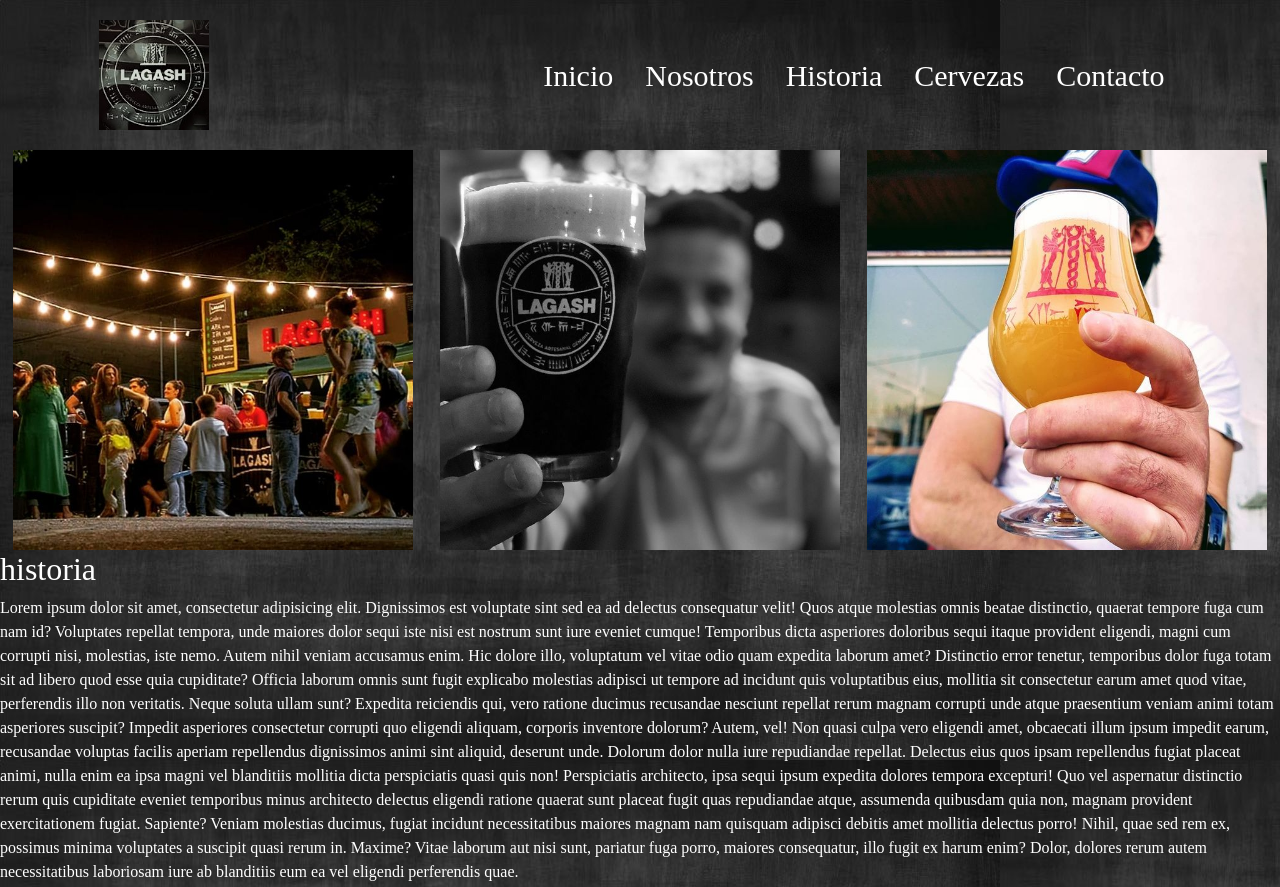
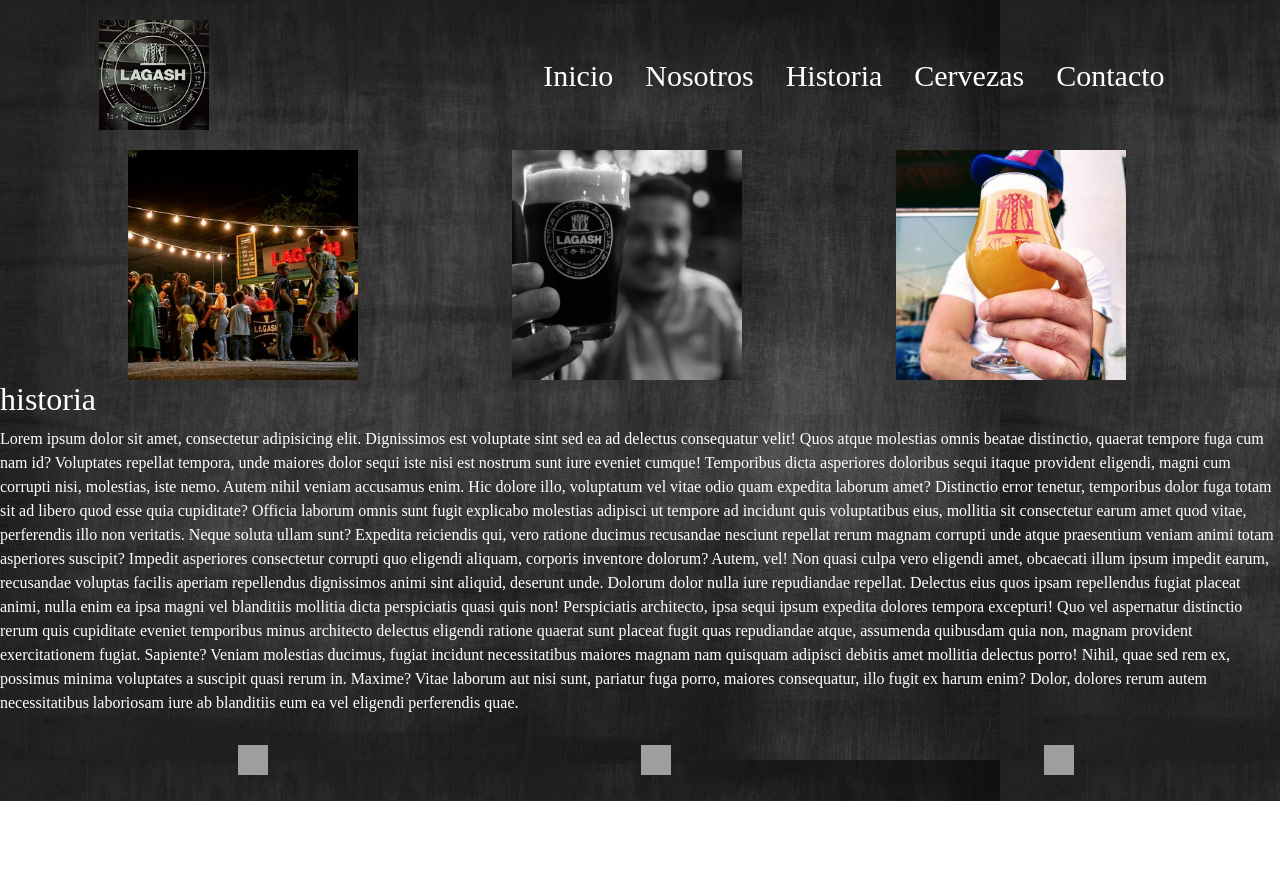
Before and after one commit to Ricardo-Benitez/proyecto-lagashbeer, a plain HTML site: page historia.html in a window 1280 px wide. Shown: the top 887 px of the page. After the commit the page ends 801 px from the top, so only its background shows below. Drawn offline with nearby package versions, Linux system fonts and the light colour scheme; grey boxes are pictures that could not be loaded.

Commit message:
bootstrap a todo el proyecto

```diff
--- a/historia.html
+++ b/historia.html
@@ -35,15 +35,15 @@
     </ul>
   </nav>
   </header>
-  <div class="d-flex justify-content-around ">
+  <div class="d-flex .justify-content-center" style="padding-left: 10%">
 <div>
-  <img style="width:400px" src="multimedia/fotos/118589402_316626972876769_4031874233689605757_n.jpg">
+  <img style="width:60%" src="multimedia/fotos/118589402_316626972876769_4031874233689605757_n.jpg">
 </div>
 <div>
-  <img style="width:400px" src="multimedia/fotos/66670904_401819510677273_1403990092837088447_n.jpg">
+  <img style="width:60%" src="multimedia/fotos/66670904_401819510677273_1403990092837088447_n.jpg">
 </div>
 <div>
-  <img style="width:400px" src="multimedia/fotos/119880855_3404815466207448_4592632355942878271_n.jpg">
+  <img style="width:60%" src="multimedia/fotos/119880855_3404815466207448_4592632355942878271_n.jpg">
 </div>
 
 </div>
```
